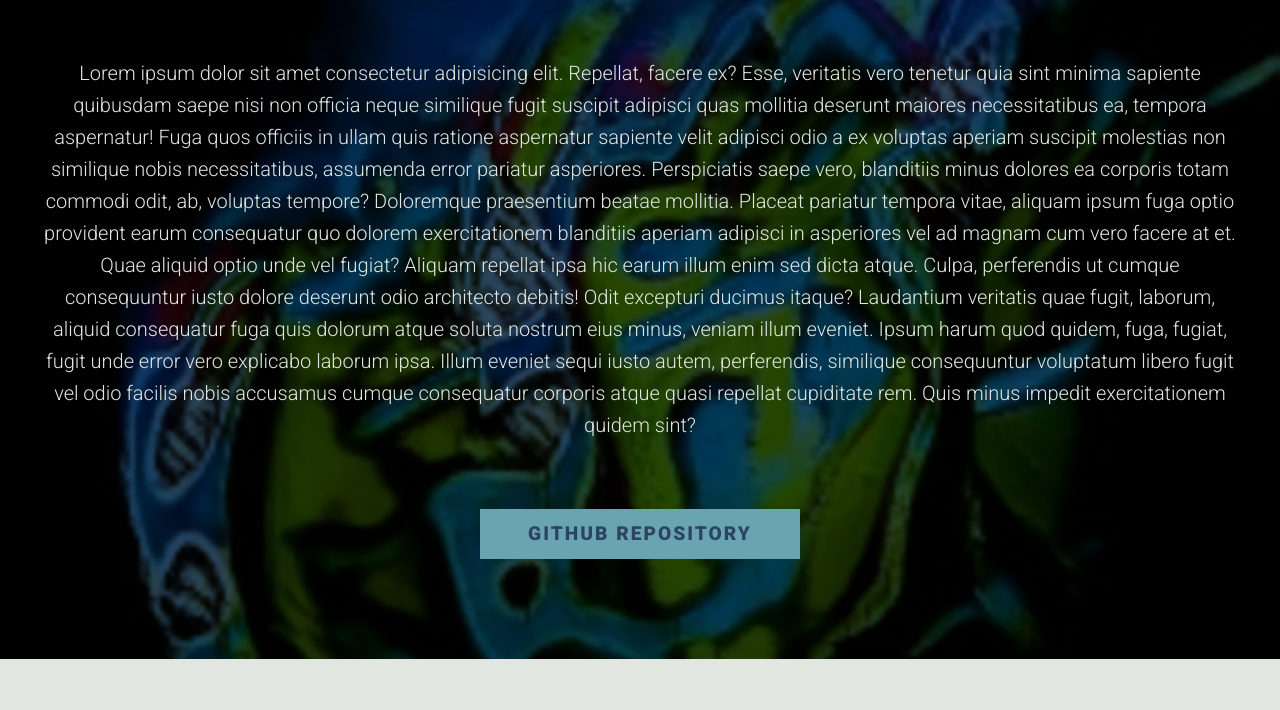
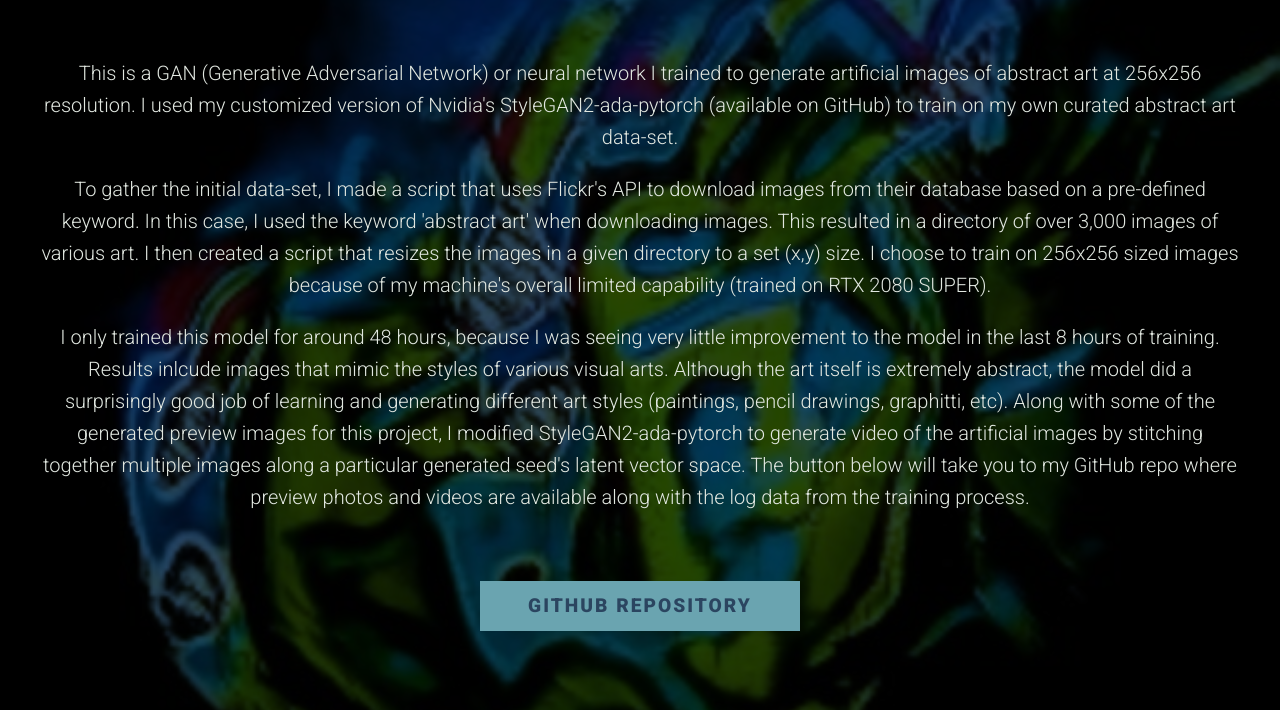
Before and after one commit to ThisJustin-code/ThisJustin-code.github.io, a plain HTML site: page work/abstractart.html in a window 1280 px wide. Shown: the part 704-1414 px from the top of the page. Drawn offline with nearby package versions, Linux system fonts and the light colour scheme.

Commit message:
Finally got around to adding a description to the individual work pages

```diff
--- a/work/abstractart.html
+++ b/work/abstractart.html
@@ -24,7 +24,21 @@
 
     <section class="individual__portfolio" style="background-image: url(../imgs/portfolio01.jpg);">
         <h2 class="section__title section__title--individual__portfolio">Abstract Art Generative Adversarial Network</h2>
-        <p>Lorem ipsum dolor sit amet consectetur adipisicing elit. Repellat, facere ex? Esse, veritatis vero tenetur quia sint minima sapiente quibusdam saepe nisi non officia neque similique fugit suscipit adipisci quas mollitia deserunt maiores necessitatibus ea, tempora aspernatur! Fuga quos officiis in ullam quis ratione aspernatur sapiente velit adipisci odio a ex voluptas aperiam suscipit molestias non similique nobis necessitatibus, assumenda error pariatur asperiores. Perspiciatis saepe vero, blanditiis minus dolores ea corporis totam commodi odit, ab, voluptas tempore? Doloremque praesentium beatae mollitia. Placeat pariatur tempora vitae, aliquam ipsum fuga optio provident earum consequatur quo dolorem exercitationem blanditiis aperiam adipisci in asperiores vel ad magnam cum vero facere at et. Quae aliquid optio unde vel fugiat? Aliquam repellat ipsa hic earum illum enim sed dicta atque. Culpa, perferendis ut cumque consequuntur iusto dolore deserunt odio architecto debitis! Odit excepturi ducimus itaque? Laudantium veritatis quae fugit, laborum, aliquid consequatur fuga quis dolorum atque soluta nostrum eius minus, veniam illum eveniet. Ipsum harum quod quidem, fuga, fugiat, fugit unde error vero explicabo laborum ipsa. Illum eveniet sequi iusto autem, perferendis, similique consequuntur voluptatum libero fugit vel odio facilis nobis accusamus cumque consequatur corporis atque quasi repellat cupiditate rem. Quis minus impedit exercitationem quidem sint?</p>
+        <p>This is a GAN (Generative Adversarial Network) or neural network I trained to generate artificial images of abstract
+            art at 256x256 resolution. I used my customized version of Nvidia's StyleGAN2-ada-pytorch (available on GitHub) to train on my own curated
+            abstract art data-set.</p>
+
+        <p>To gather the initial data-set, I made a script that uses Flickr's API to download images from their database based on a pre-defined keyword.
+            In this case, I used the keyword 'abstract art' when downloading images. This resulted in a directory of over 3,000 images of various art.
+            I then created a script that resizes the images in a given directory to a set (x,y) size. I choose to train on 256x256 sized images because of my
+            machine's overall limited capability (trained on RTX 2080 SUPER).</p>
+
+        <p>I only trained this model for around 48 hours, because I was seeing very little improvement to the model in the last 8 hours of training. Results inlcude
+            images that mimic the styles of various visual arts. Although the art itself is extremely abstract, the model did a surprisingly good job of learning and generating
+            different art styles (paintings, pencil drawings, graphitti, etc). Along with some of the generated preview images for this project, I modified StyleGAN2-ada-pytorch
+            to generate video of the artificial images by stitching together multiple images along a particular generated seed's latent vector space. The button below will take
+            you to my GitHub repo where preview photos and videos are available along with the log data from the training process.
+        </p>
         <a href="https://github.com/ThisJustin-code/pretrained-gan-abstract-art-256" class="btn3">Github Repository</a>
     </section>
 
```
